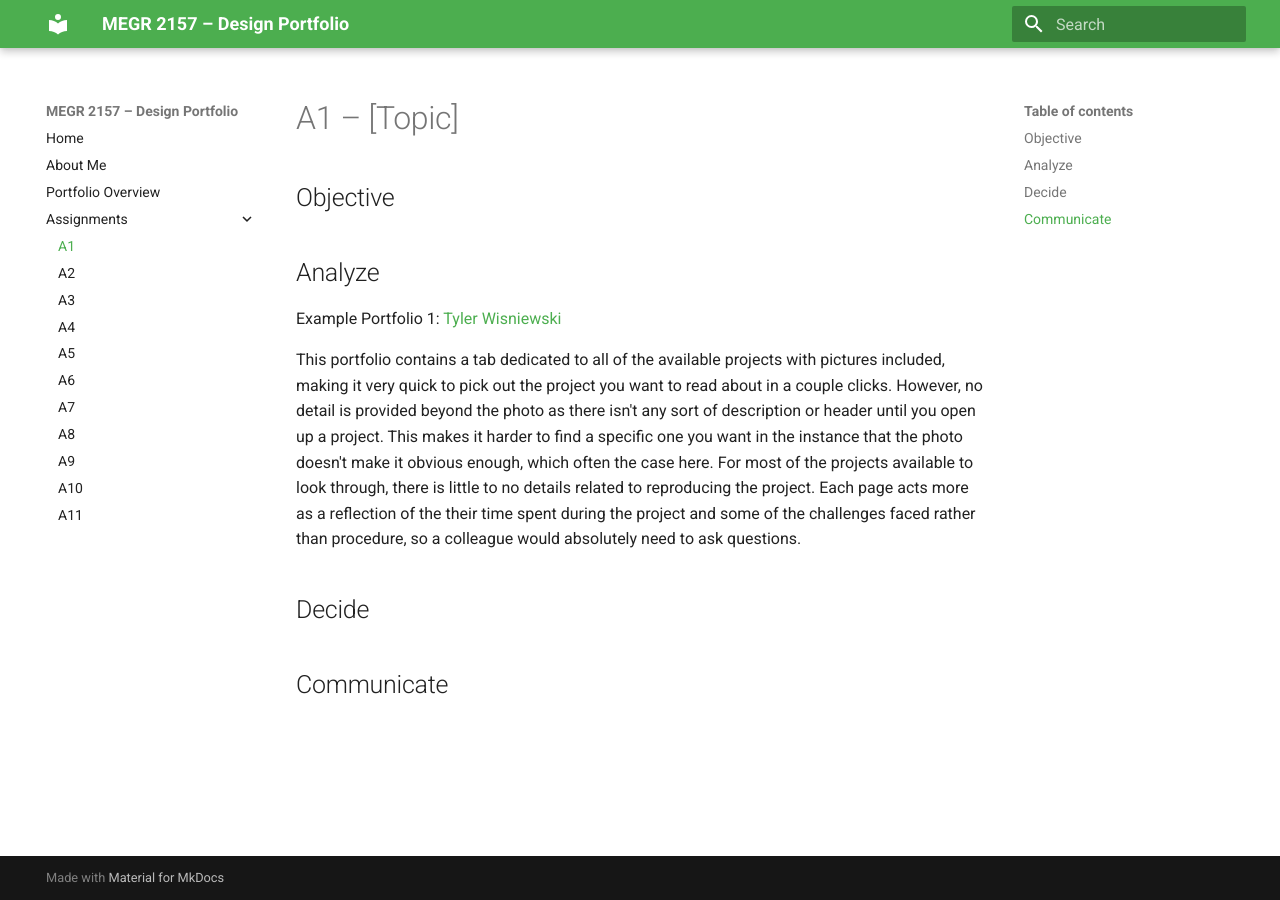
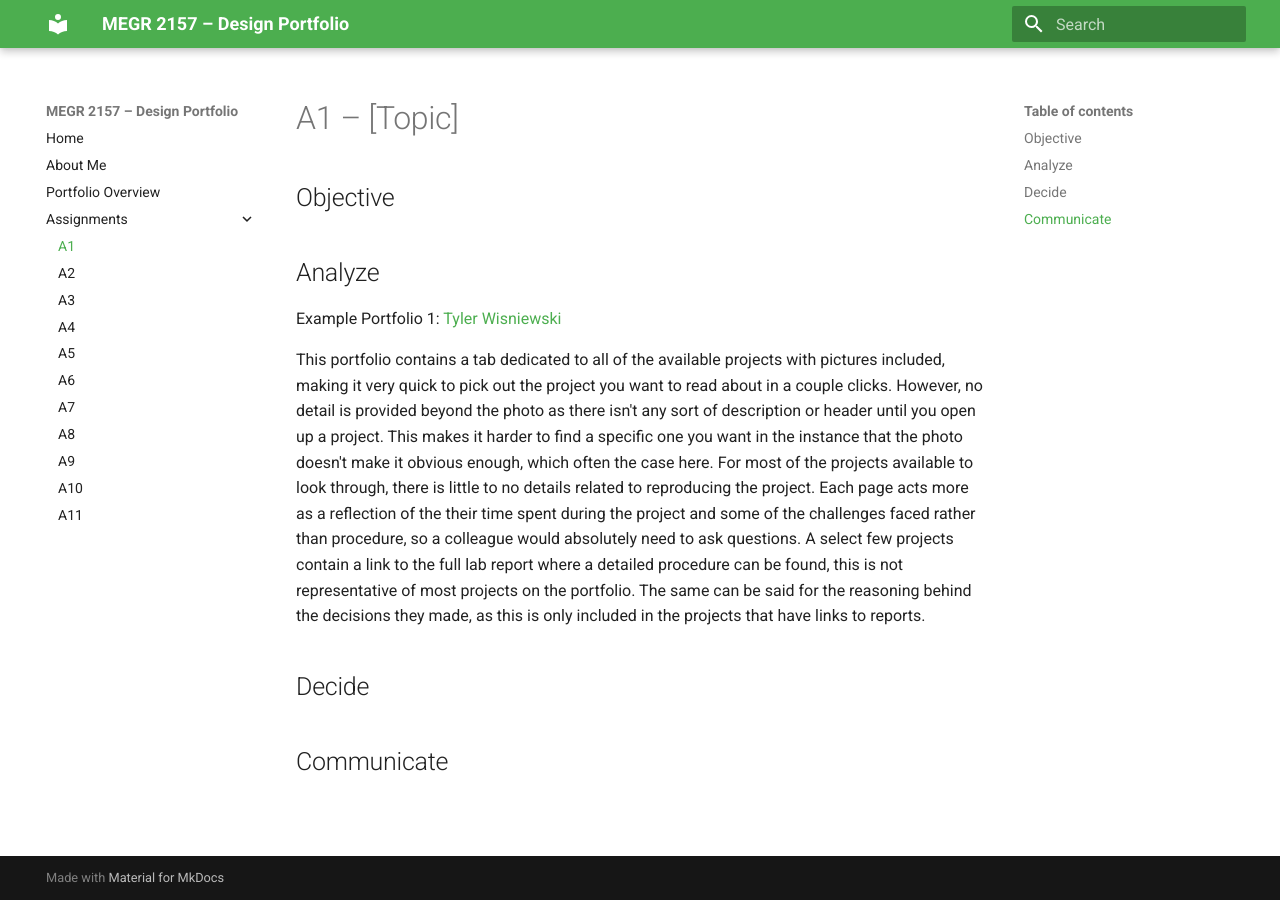
Before and after one commit to Jmswanchara/megr2156-portfolio, an MkDocs documentation site: the page built from docs/assignments/A01/index.md, in a window 1280 px wide. Built offline with MkDocs 1.6.1 and Material for MkDocs 9.7.7, drawn with Linux system fonts in a browser that asks for light colours.

Commit message:
Enhance analysis section with additional insights
Expanded analysis of the portfolio's project details and accessibility.

```diff
--- a/docs/assignments/A01/index.md
+++ b/docs/assignments/A01/index.md
@@ -6,7 +6,7 @@
 ## Analyze
 Example Portfolio 1: [Tyler Wisniewski](https://tylerwisniewski.github.io/cev/)
 
-This portfolio contains a tab dedicated to all of the available projects with pictures included, making it very quick to pick out the project you want to read about in a couple clicks.  However, no detail is provided beyond the photo as there isn't any sort of description or header until you open up a project.  This makes it harder to find a specific one you want in the instance that the photo doesn't make it obvious enough, which often the case here.  For most of the projects available to look through, there is little to no details related to reproducing the project.  Each page acts more as a reflection of the their time spent during the project and some of the challenges faced rather than procedure, so a colleague would absolutely need to ask questions.
+This portfolio contains a tab dedicated to all of the available projects with pictures included, making it very quick to pick out the project you want to read about in a couple clicks.  However, no detail is provided beyond the photo as there isn't any sort of description or header until you open up a project.  This makes it harder to find a specific one you want in the instance that the photo doesn't make it obvious enough, which often the case here.  For most of the projects available to look through, there is little to no details related to reproducing the project.  Each page acts more as a reflection of the their time spent during the project and some of the challenges faced rather than procedure, so a colleague would absolutely need to ask questions. A select few projects contain a link to the full lab report where a detailed procedure can be found, this is not representative of most projects on the portfolio.  The same can be said for the reasoning behind the decisions they made, as this is only included in the projects that have links to reports.
 
 ## Decide
 
```
